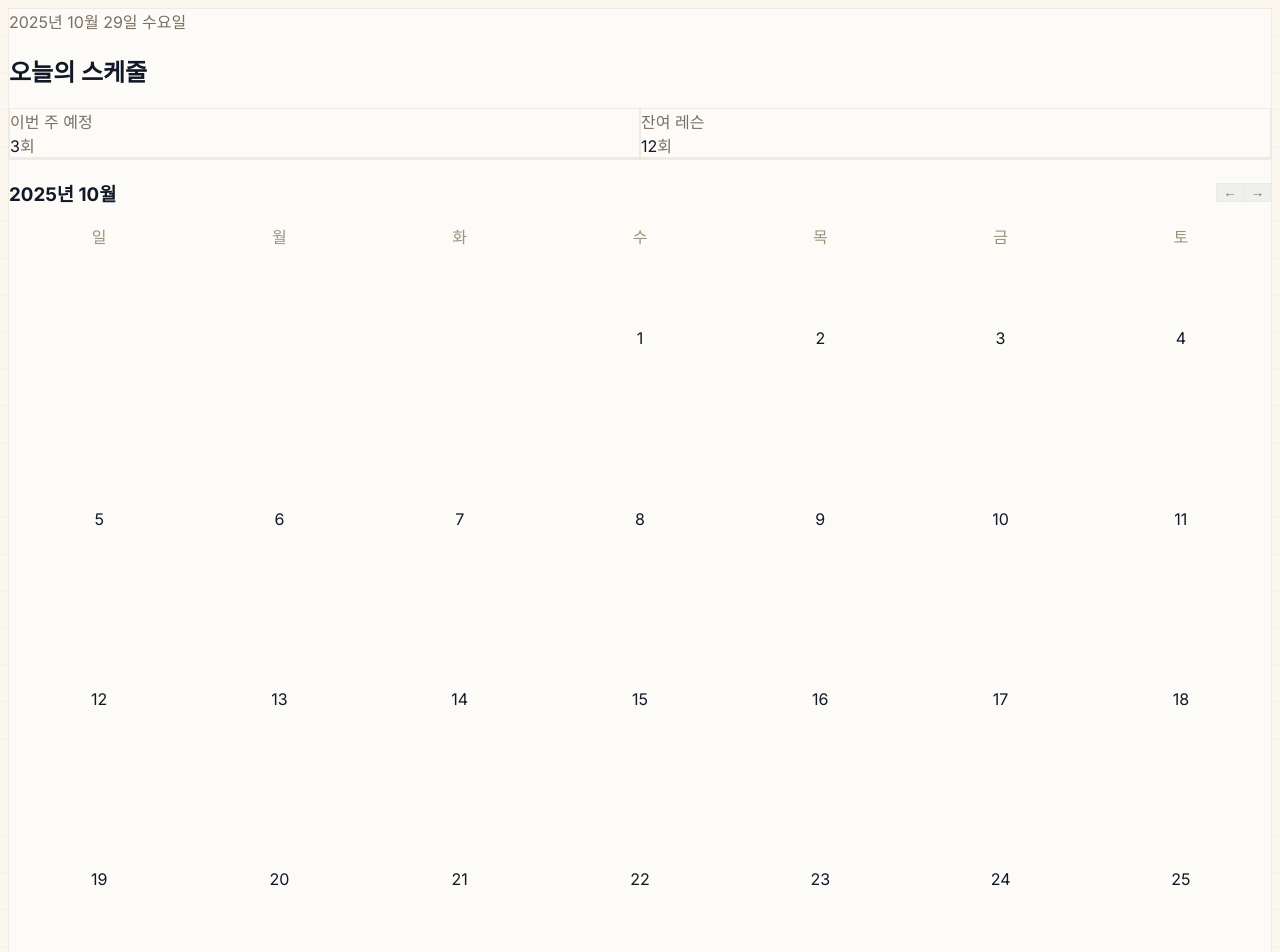
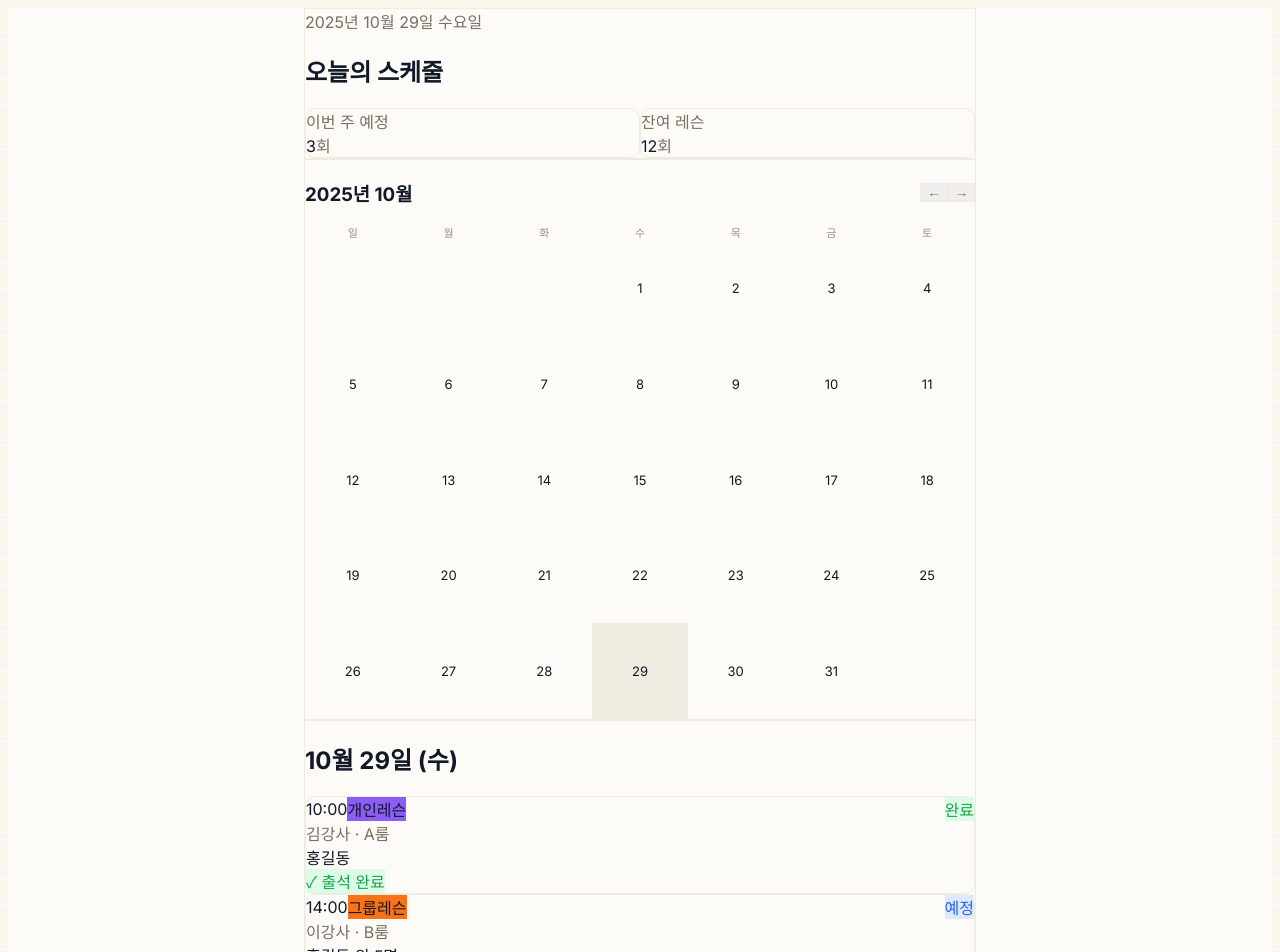
Before and after one commit to jinhajunho/luel-note, a Next.js app: page /member/schedule in a window 1280 px wide. Shown: the top 952 px of the page. Built offline with nearby package versions, Linux system fonts and the light colour scheme; no server answers.

Commit message:
Update page.tsx

```diff
--- a/app/member/schedule/page.tsx
+++ b/app/member/schedule/page.tsx
@@ -23,32 +23,30 @@ export default function MemberSchedulePage() {
   const [weekScheduled, setWeekScheduled] = useState(0)
   const [remainingSessions, setRemainingSessions] = useState(0)
 
-  const memberName = '홍길동' // 실제로는 로그인한 회원 이름
+  const memberName = '홍길동'
 
-  // 상태 텍스트
   const statusText = {
     scheduled: '예정',
     completed: '완료'
   }
 
-  // 레슨 타입 클래스
+  // 레슨 타입 클래스 (HTML과 완전 동일)
   const getTypeClass = (type: string) => {
-    const classes = {
-      '인트로': 'bg-gray-400',
-      '개인레슨': 'bg-purple-500',
-      '듀엣레슨': 'bg-pink-500',
-      '그룹레슨': 'bg-orange-500'
+    switch (type) {
+      case '인트로': return 'bg-[#94a3b8]'
+      case '개인레슨': return 'bg-[#8b5cf6]'
+      case '듀엣레슨': return 'bg-[#ec4899]'
+      case '그룹레슨': return 'bg-[#f97316]'
+      default: return 'bg-[#94a3b8]'
     }
-    return classes[type as keyof typeof classes] || 'bg-gray-400'
   }
 
   useEffect(() => {
     loadLessons()
   }, [currentDate])
 
-  // 레슨 데이터 로드
   const loadLessons = async () => {
-    // TODO: Supabase에서 데이터 가져오기
+    // TODO: Supabase
     const mockData: Lesson[] = [
       {
         id: '1',
@@ -93,7 +91,6 @@ export default function MemberSchedulePage() {
     const daysInMonth = lastDay.getDate()
     const today = new Date()
 
-    // 회원의 레슨이 있는 날짜 (mock)
     const sessionDays = [16, 18, 20, 22, 25, 27, 29]
 
     const days = []
@@ -125,10 +122,11 @@ export default function MemberSchedulePage() {
           }}
           className={`
             aspect-square flex items-center justify-center rounded-lg
-            text-sm font-medium cursor-pointer transition-all
+            text-[13px] font-medium cursor-pointer transition-all relative
             ${isToday ? 'bg-[#f0ebe1] font-semibold' : ''}
-            ${isSelected ? 'bg-blue-600 text-white font-semibold' : 'text-gray-900'}
-            ${hasSession && !isSelected ? 'relative after:content-[""] after:absolute after:bottom-1 after:w-1 after:h-1 after:bg-blue-600 after:rounded-full' : ''}
+            ${isSelected ? 'bg-[#2563eb] text-white font-semibold' : 'text-gray-900'}
+            ${hasSession && !isSelected ? 'after:content-[""] after:absolute after:bottom-1 after:w-1 after:h-1 after:bg-[#2563eb] after:rounded-full' : ''}
+            ${hasSession && isSelected ? 'after:content-[""] after:absolute after:bottom-1 after:w-1 after:h-1 after:bg-white after:rounded-full' : ''}
             ${!isSelected && !isToday ? 'hover:bg-[#f5f1e8]' : ''}
           `}
         >
@@ -142,7 +140,6 @@ export default function MemberSchedulePage() {
 
   // 출석 체크
   const checkAttendance = (id: string) => {
-    // TODO: 실제 출석 처리 로직
     alert('출석 체크되었습니다!\n(실제로는 출석 확인 페이지로 이동하거나 QR 스캔)')
 
     const updatedLessons = lessons.map(lesson =>
@@ -171,8 +168,8 @@ export default function MemberSchedulePage() {
 
   return (
     <div className="min-h-screen bg-[#fdfbf7]">
-      {/* 메인 컨텐츠 */}
-      <div className="max-w-2xl mx-auto px-5 py-5 pb-24">
+      {/* 컨테이너 */}
+      <div className="max-w-[672px] mx-auto px-5 py-5 pb-24">
         {/* 오늘의 요약 카드 */}
         <div className="bg-white border border-[#f0ebe1] rounded-xl p-5 mb-4">
           <div className="text-sm text-[#7a6f61] mb-2 font-medium">
@@ -183,7 +180,7 @@ export default function MemberSchedulePage() {
           </h2>
 
           <div className="grid grid-cols-2 gap-3">
-            <div className="bg-[#fdfbf7] border border-[#f0ebe1] rounded-lg p-4">
+            <div className="bg-[#fdfbf7] border border-[#f0ebe1] rounded-[10px] p-4">
               <div className="text-xs text-[#7a6f61] mb-1.5 font-medium">
                 이번 주 예정
               </div>
@@ -193,7 +190,7 @@ export default function MemberSchedulePage() {
               </div>
             </div>
 
-            <div className="bg-[#fdfbf7] border border-[#f0ebe1] rounded-lg p-4">
+            <div className="bg-[#fdfbf7] border border-[#f0ebe1] rounded-[10px] p-4">
               <div className="text-xs text-[#7a6f61] mb-1.5 font-medium">
                 잔여 레슨
               </div>
@@ -219,7 +216,7 @@ export default function MemberSchedulePage() {
                   newDate.setMonth(newDate.getMonth() - 1)
                   setCalendarDate(newDate)
                 }}
-                className="w-8 h-8 border border-[#f0ebe1] bg-white rounded-lg flex items-center justify-center text-[#7a6f61] hover:border-gray-900 hover:text-gray-900 transition-all"
+                className="w-8 h-8 border border-[#f0ebe1] bg-white rounded-lg flex items-center justify-center text-sm text-[#7a6f61] hover:border-gray-900 hover:text-gray-900 transition-all font-semibold"
               >
                 ←
               </button>
@@ -230,7 +227,7 @@ export default function MemberSchedulePage() {
                   newDate.setMonth(newDate.getMonth() + 1)
                   setCalendarDate(newDate)
                 }}
-                className="w-8 h-8 border border-[#f0ebe1] bg-white rounded-lg flex items-center justify-center text-[#7a6f61] hover:border-gray-900 hover:text-gray-900 transition-all"
+                className="w-8 h-8 border border-[#f0ebe1] bg-white rounded-lg flex items-center justify-center text-sm text-[#7a6f61] hover:border-gray-900 hover:text-gray-900 transition-all font-semibold"
               >
                 →
               </button>
@@ -242,7 +239,7 @@ export default function MemberSchedulePage() {
             {['일', '월', '화', '수', '목', '금', '토'].map(day => (
               <div
                 key={day}
-                className="text-center text-xs font-semibold text-[#9d917f] py-2"
+                className="text-center text-[11px] font-semibold text-[#9d917f] py-2"
               >
                 {day}
               </div>
@@ -263,7 +260,7 @@ export default function MemberSchedulePage() {
 
           {lessons.length === 0 ? (
             <div className="text-center py-12">
-              <div className="text-4xl mb-3">📅</div>
+              <div className="text-5xl mb-3">📅</div>
               <div className="text-sm text-[#7a6f61]">
                 예정된 레슨이 없습니다
               </div>
@@ -271,7 +268,6 @@ export default function MemberSchedulePage() {
           ) : (
             <div className="space-y-3">
               {lessons.map(lesson => {
-                // 참가자 정보
                 let participantsText = memberName
                 if (lesson.totalMembers > 1) {
                   participantsText += ` 외 ${lesson.totalMembers - 1}명`
@@ -280,7 +276,7 @@ export default function MemberSchedulePage() {
                 return (
                   <div
                     key={lesson.id}
-                    className="border border-[#f0ebe1] rounded-lg p-4"
+                    className="border border-[#f0ebe1] rounded-[10px] p-4"
                   >
                     {/* 상단: 시간, 타입, 상태 */}
                     <div className="flex items-center gap-2 mb-2">
@@ -292,8 +288,8 @@ export default function MemberSchedulePage() {
                       </div>
                       <div className={`ml-auto px-2.5 py-1 rounded-md text-xs font-medium ${
                         lesson.status === 'scheduled'
-                          ? 'bg-blue-50 text-blue-600'
-                          : 'bg-green-50 text-green-600'
+                          ? 'bg-[#dbeafe] text-[#2563eb]'
+                          : 'bg-[#dcfce7] text-[#16a34a]'
                       }`}>
                         {statusText[lesson.status]}
                       </div>
@@ -311,16 +307,13 @@ export default function MemberSchedulePage() {
 
                     {/* 액션 */}
                     {lesson.status === 'completed' ? (
-                      <div className="inline-flex items-center gap-1.5 px-3 py-2 rounded-lg bg-green-50 text-green-600 text-sm font-medium">
-                        <svg className="w-4 h-4" fill="none" stroke="currentColor" viewBox="0 0 24 24">
-                          <path strokeLinecap="round" strokeLinejoin="round" strokeWidth={2} d="M5 13l4 4L19 7" />
-                        </svg>
-                        출석 완료
+                      <div className="inline-flex items-center gap-1.5 px-3 py-2 rounded-lg bg-[#dcfce7] text-[#16a34a] text-sm font-medium">
+                        ✓ 출석 완료
                       </div>
                     ) : (
                       <button
                         onClick={() => checkAttendance(lesson.id)}
-                        className="w-full py-2.5 bg-blue-600 hover:bg-blue-700 text-white text-sm font-medium rounded-lg transition-colors flex items-center justify-center gap-1.5"
+                        className="w-full py-2.5 bg-[#2563eb] hover:bg-[#1d4ed8] text-white text-sm font-medium rounded-lg transition-colors flex items-center justify-center gap-1.5"
                       >
                         <svg className="w-4 h-4" fill="none" stroke="currentColor" viewBox="0 0 24 24">
                           <path strokeLinecap="round" strokeLinejoin="round" strokeWidth={2} d="M5 13l4 4L19 7" />
```
